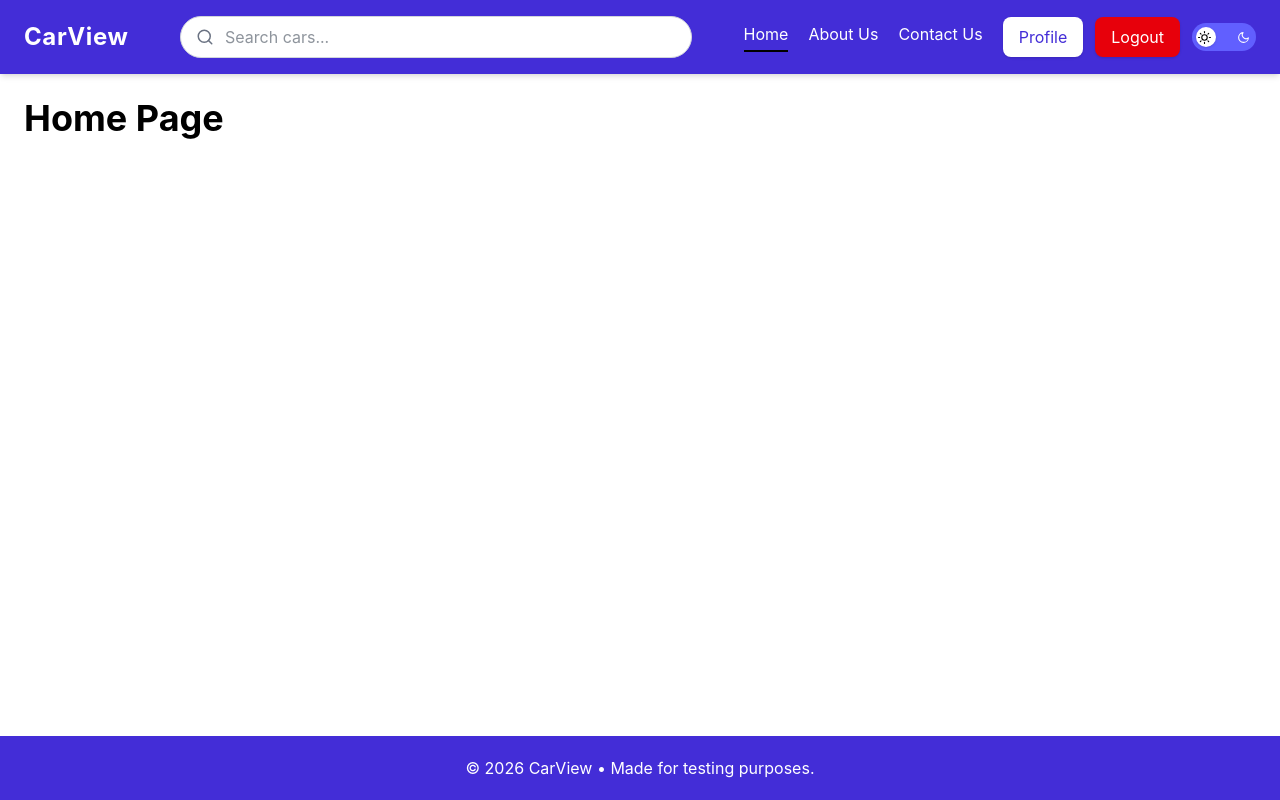
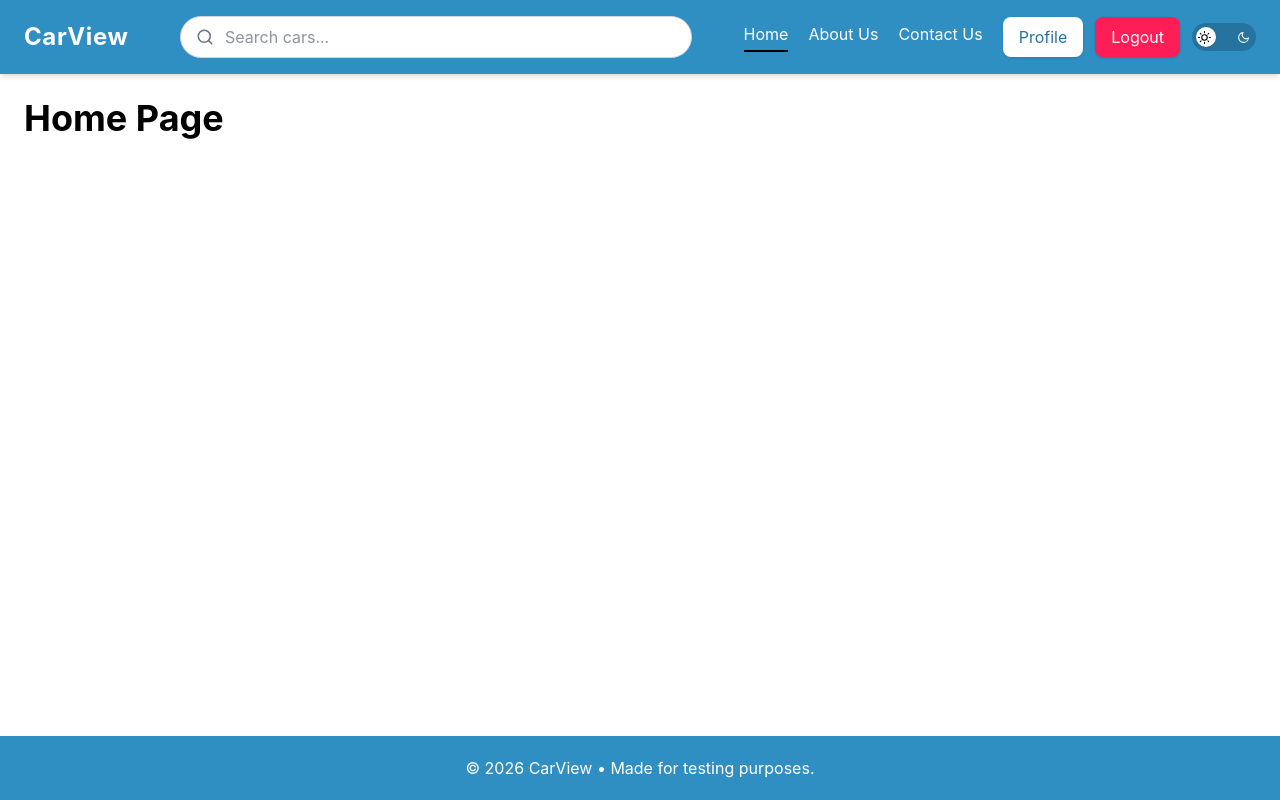
Before and after one commit to rakibk55w/CarView, a React app in the folder frontend/: page / in a window 1280 px wide. Built offline with nearby package versions, Linux system fonts and the light colour scheme; the HTML template or start-up script is replaced by a standard one.

Commit message:
Configured theme and modified some visual elements.

```diff
--- a/frontend/package.json
+++ b/frontend/package.json
@@ -12,6 +12,7 @@
   "dependencies": {
     "@tailwindcss/vite": "^4.3.2",
     "axios": "^1.18.1",
+    "embla-carousel-react": "^8.6.0",
     "formik": "^2.4.9",
     "react": "^19.2.7",
     "react-dom": "^19.2.7",
--- a/frontend/src/components/Footer.jsx
+++ b/frontend/src/components/Footer.jsx
@@ -1,6 +1,6 @@
 export default function Footer() {
     return (
-        <footer className="bg-indigo-700 py-5 text-center text-white">
+        <footer className="bg-primary-600 py-5 text-center text-white">
             <p>
                 © {new Date().getFullYear()} CarView • Made for testing purposes.
             </p>
--- a/frontend/src/components/Header.jsx
+++ b/frontend/src/components/Header.jsx
@@ -16,18 +16,17 @@ export default function Header({
     const [menuOpen, setMenuOpen] = useState(false);
 
     const navLinkStyle = ({ isActive }) =>
-    `border-b-2 pb-1 transition-all duration-200
+    `border-b-2 pb-1 transition-colors duration-200
     ${
         isActive
             ? "border-black text-white"
-            : "border-transparent text-white hover:border-white hover:text-indigo-100"
+            : "border-transparent text-white hover:border-white hover:text-black"
     }`;
 
     const buttonStyle =
-    "rounded-lg bg-white px-4 py-2 text-indigo-700 shadow-sm transition-all duration-200 hover:-translate-y-0.5 hover:shadow-md";
-
+        "rounded-lg bg-white px-4 py-2 text-primary-700 shadow-sm transition-colors duration-200 hover:bg-primary-100 hover:text-primary-800 active:bg-primary-200 active:scale-95";
     return (
-        <header className="bg-indigo-700 text-white shadow-md">
+        <header className="bg-primary-600 text-white shadow-md">
             <div className="mx-auto flex max-w-7xl items-center gap-8 px-6 py-4">
 
                 <Link
@@ -47,7 +46,7 @@ export default function Header({
                         <input
                             type="text"
                             placeholder="Search cars..."
-                            className="w-full rounded-full border border-gray-300 bg-white py-2 pl-11 pr-4 text-gray-800 outline-none transition focus:border-indigo-500 focus:ring-2 focus:ring-indigo-300"
+                            className="w-full rounded-full border border-gray-300 bg-white py-2 pl-11 pr-4 text-gray-800 outline-none transition focus:border-primary-500 focus:ring-2 focus:ring-primary-300"
                         />
                     </div>
                 </div>
@@ -78,7 +77,7 @@ export default function Header({
 
                                 <Link
                                     to="/logout"
-                                    className="rounded-lg bg-red-600 px-4 py-2 text-white shadow-sm transition-all duration-200 hover:-translate-y-0.5 hover:bg-red-700 hover:shadow-md"
+                                    className="rounded-lg bg-[#ff1d58] px-4 py-2 text-white shadow-sm transition-all duration-200 hover:bg-[#e1194f] active:scale-95 active:bg-[#c91545]"
                                 >
                                     Logout
                                 </Link>
@@ -103,7 +102,7 @@ export default function Header({
 
                     <button
                         onClick={toggleTheme}
-                        className="relative flex h-7 w-16 items-center rounded-full bg-indigo-500 transition"
+                        className="relative flex h-7 w-16 items-center rounded-full bg-primary-700 transition"
                         >
                         <FiSun
                             size={13}
@@ -148,7 +147,7 @@ export default function Header({
             </div>
 
             {menuOpen && (
-                <div className="space-y-3 bg-indigo-600 px-6 py-4 md:hidden">
+                <div className="space-y-3 bg-primary-600 px-6 py-4 md:hidden">
 
                     <Link
                         className="block"
--- a/frontend/src/index.css
+++ b/frontend/src/index.css
@@ -1,3 +1,16 @@
 @import "tailwindcss";
 
 @custom-variant dark (&:where(.dark, .dark *));
+
+@theme {
+    --color-primary-50: #f4fafd;
+    --color-primary-100: #e7f4fb;
+    --color-primary-200: #cfe8f7;
+    --color-primary-300: #abd6ef;
+    --color-primary-400: #79bde3;
+    --color-primary-500: #4ca6d7;
+    --color-primary-600: #2f8ec2;
+    --color-primary-700: #2773a0;
+    --color-primary-800: #235d82;
+    --color-primary-900: #1f4d6b;
+}
```
Also changed, not shown: 1 other file (tests, documents, lock files or other folders).
